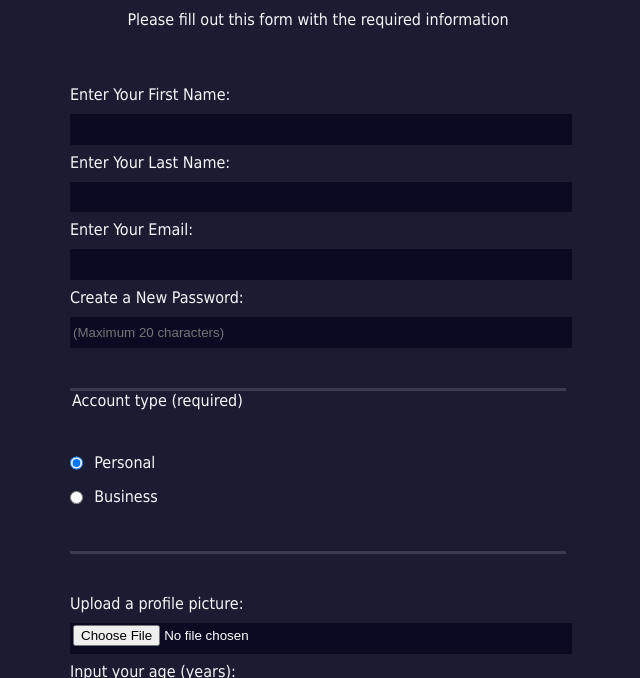
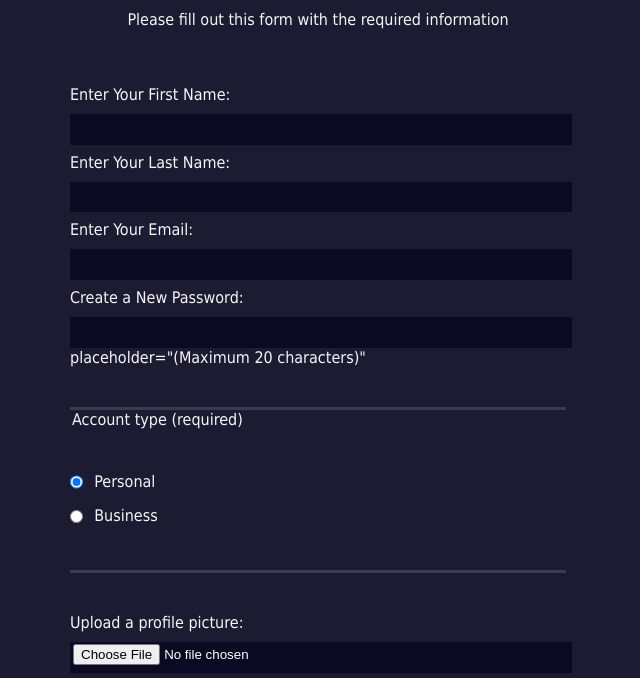
Before and after one commit to krisnaadpra/registration-form, a plain HTML site: page index.html in a window 1280 px wide. Shown: the part 92-770 px from the top of the page, without its empty margins (322-962 px from the left). Drawn offline with Linux system fonts and the light colour scheme.

Commit message:
Update index.html

```diff
--- a/index.html
+++ b/index.html
@@ -13,7 +13,7 @@
         <label for="first-name">Enter Your First Name: <input id="first-name" name="first-name" type="text" required /></label>
         <label for="last-name">Enter Your Last Name: <input id="last-name" name="last-name" type="text" required /></label>
         <label for="email">Enter Your Email: <input id="email" name="email" type="email" required /></label>
-        <label for="new-password">Create a New Password: <input id="new-password" name="new-password" type="password" pattern="[a-zA-Z0-5]{20}" placeholder="(Maximum 20 characters)" required /></label>
+        <label for="new-password">Create a New Password: <input id="new-password" name="new-password" type="password" pattern="[a-zA-Z0-5]{20}" required />placeholder="(Maximum 20 characters)"</label>
       </fieldset>
       <fieldset>
         <legend>Account type (required)</legend>
```
